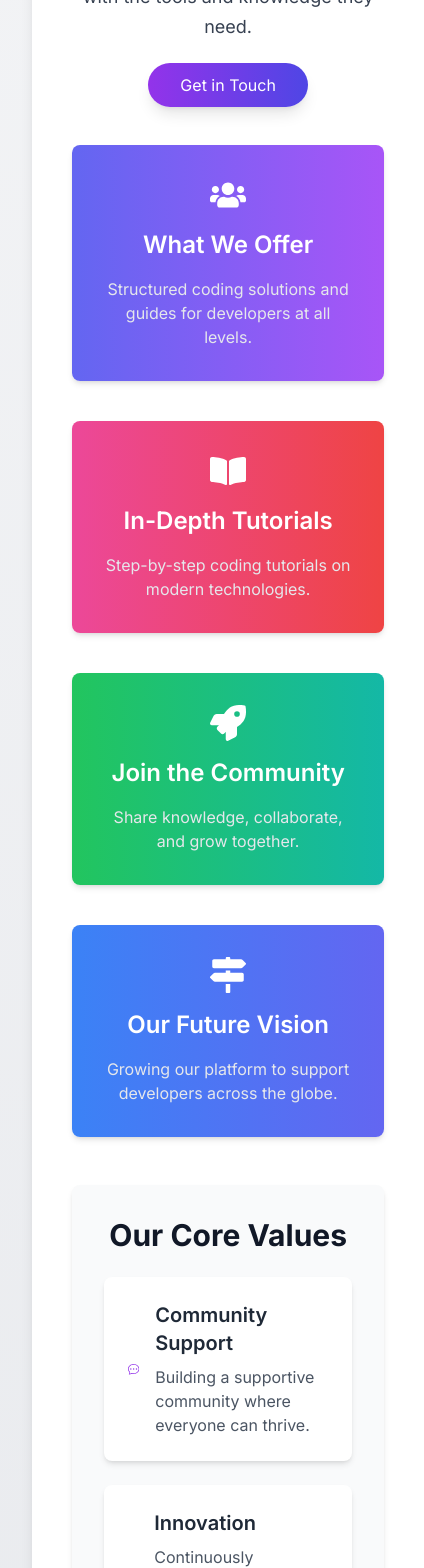
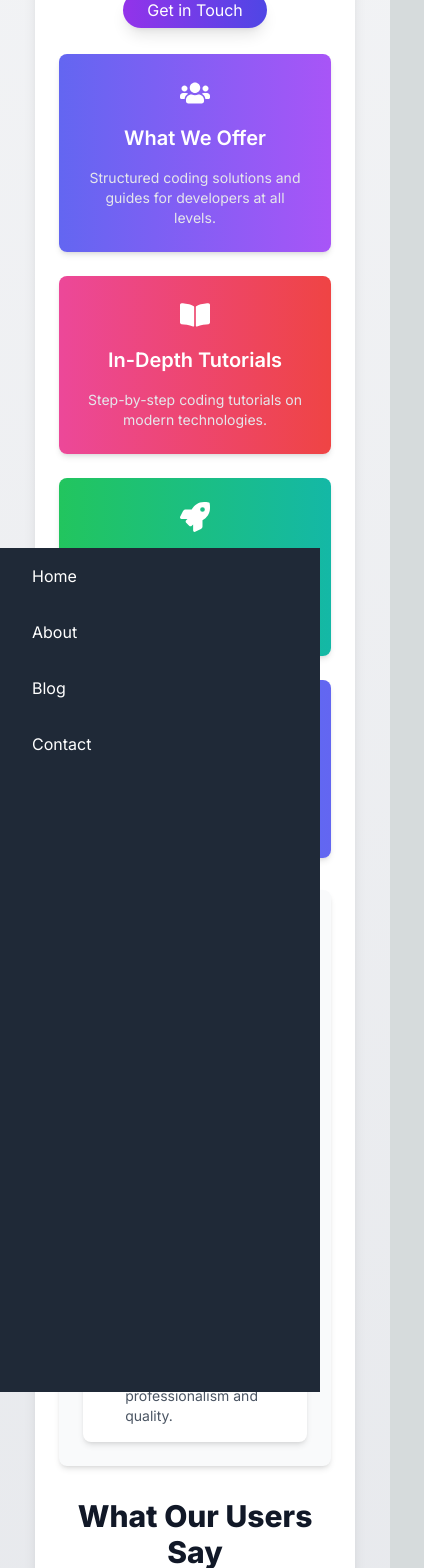
Before and after one commit to ambreenzubari/hunting-coders, a Next.js app: page /about in a window 390 px wide. Shown: the part 360-1928 px from the top of the page, 424 px wide, since content can reach past the window. Built offline with nearby package versions, Linux system fonts and the light colour scheme.

Commit message:
added responsiveness

```diff
--- a/app/about/page.tsx
+++ b/app/about/page.tsx
@@ -5,14 +5,14 @@ import { BsChatDots, BsLightbulb, BsBuilding } from "react-icons/bs";
 
 const About = () => {
   return (
-    <div className="bg-gradient-to-b from-gray-100 to-gray-200 min-h-screen flex flex-col items-center justify-center p-8">
-      <div className="max-w-5xl bg-white shadow-lg rounded-3xl p-10 mx-auto">
+    <div className="bg-gradient-to-b from-gray-100 to-gray-200 min-h-screen flex flex-col items-center justify-center p-4 sm:p-8">
+      <div className="max-w-xs sm:max-w-sm md:max-w-md lg:max-w-lg xl:max-w-xl 2xl:max-w-2xl bg-white shadow-lg rounded-3xl p-6 sm:p-8 md:p-10 mx-auto">
         {/* Intro Section */}
-        <div className="text-center mb-12">
-          <h1 className="text-5xl font-extrabold text-gray-900 mb-4">
+        <div className="text-center mb-8 sm:mb-12">
+          <h1 className="text-3xl sm:text-4xl md:text-5xl font-extrabold text-gray-900 mb-4">
             About Us
           </h1>
-          <p className="text-lg text-gray-700 leading-relaxed mb-8">
+          <p className="text-base sm:text-lg md:text-xl text-gray-700 leading-relaxed mb-6 sm:mb-8">
             We provide coding solutions, tutorials, and resources designed to
             help developers of all skill levels grow and succeed. Our mission is
             to empower the coding community with the tools and knowledge they
@@ -20,88 +20,88 @@ const About = () => {
           </p>
           <Link
             href="/contact"
-            className="bg-gradient-to-r from-purple-600 to-indigo-600 text-white py-3 px-8 rounded-full shadow-lg hover:shadow-2xl hover:scale-105 transition-transform"
+            className="bg-gradient-to-r from-purple-600 to-indigo-600 text-white py-2 sm:py-3 px-6 sm:px-8 rounded-full shadow-lg hover:shadow-2xl hover:scale-105 transition-transform"
           >
             Get in Touch
           </Link>
         </div>
 
         {/* Features Section */}
-        <div className="grid grid-cols-1 md:grid-cols-2 lg:grid-cols-3 xl:grid-cols-4 gap-10 mb-12">
+        <div className="grid grid-cols-1 sm:grid-cols-2 md:grid-cols-3 lg:grid-cols-4 gap-6 sm:gap-8 mb-8 sm:mb-12">
           {/* Our Project Section */}
-          <div className="flex flex-col items-center text-center bg-gradient-to-r from-indigo-500 to-purple-500 p-8 rounded-lg transform hover:scale-105 transition-transform shadow-md">
-            <FaUsers className="text-white text-4xl mb-4" />
-            <h2 className="text-2xl font-semibold text-white mb-4">
+          <div className="flex flex-col items-center text-center bg-gradient-to-r from-indigo-500 to-purple-500 p-6 sm:p-8 rounded-lg transform hover:scale-105 transition-transform shadow-md">
+            <FaUsers className="text-white text-3xl sm:text-4xl mb-4" />
+            <h2 className="text-xl sm:text-2xl font-semibold text-white mb-4">
               What We Offer
             </h2>
-            <p className="text-gray-200">
+            <p className="text-gray-200 text-sm sm:text-base">
               Structured coding solutions and guides for developers at all levels.
             </p>
           </div>
 
           {/* Tutorials Section */}
-          <div className="flex flex-col items-center text-center bg-gradient-to-r from-pink-500 to-red-500 p-8 rounded-lg transform hover:scale-105 transition-transform shadow-md">
-            <FaBookOpen className="text-white text-4xl mb-4" />
-            <h2 className="text-2xl font-semibold text-white mb-4">
+          <div className="flex flex-col items-center text-center bg-gradient-to-r from-pink-500 to-red-500 p-6 sm:p-8 rounded-lg transform hover:scale-105 transition-transform shadow-md">
+            <FaBookOpen className="text-white text-3xl sm:text-4xl mb-4" />
+            <h2 className="text-xl sm:text-2xl font-semibold text-white mb-4">
               In-Depth Tutorials
             </h2>
-            <p className="text-gray-200">
+            <p className="text-gray-200 text-sm sm:text-base">
               Step-by-step coding tutorials on modern technologies.
             </p>
           </div>
 
           {/* Community Section */}
-          <div className="flex flex-col items-center text-center bg-gradient-to-r from-green-500 to-teal-500 p-8 rounded-lg transform hover:scale-105 transition-transform shadow-md">
-            <FaRocket className="text-white text-4xl mb-4" />
-            <h2 className="text-2xl font-semibold text-white mb-4">
+          <div className="flex flex-col items-center text-center bg-gradient-to-r from-green-500 to-teal-500 p-6 sm:p-8 rounded-lg transform hover:scale-105 transition-transform shadow-md">
+            <FaRocket className="text-white text-3xl sm:text-4xl mb-4" />
+            <h2 className="text-xl sm:text-2xl font-semibold text-white mb-4">
               Join the Community
             </h2>
-            <p className="text-gray-200">
+            <p className="text-gray-200 text-sm sm:text-base">
               Share knowledge, collaborate, and grow together.
             </p>
           </div>
 
           {/* Future Vision Section */}
-          <div className="flex flex-col items-center text-center bg-gradient-to-r from-blue-500 to-indigo-500 p-8 rounded-lg transform hover:scale-105 transition-transform shadow-md">
-            <FaMapSigns className="text-white text-4xl mb-4" />
-            <h2 className="text-2xl font-semibold text-white mb-4">
+          <div className="flex flex-col items-center text-center bg-gradient-to-r from-blue-500 to-indigo-500 p-6 sm:p-8 rounded-lg transform hover:scale-105 transition-transform shadow-md">
+            <FaMapSigns className="text-white text-3xl sm:text-4xl mb-4" />
+            <h2 className="text-xl sm:text-2xl font-semibold text-white mb-4">
               Our Future Vision
             </h2>
-            <p className="text-gray-200">
+            <p className="text-gray-200 text-sm sm:text-base">
               Growing our platform to support developers across the globe.
             </p>
           </div>
         </div>
 
         {/* Additional Sections */}
-        <div className="bg-gray-50 p-8 rounded-lg shadow-md mb-12">
-          <h2 className="text-3xl font-bold text-gray-900 mb-6 text-center">
+        <div className="bg-gray-50 p-6 sm:p-8 rounded-lg shadow-md mb-8 sm:mb-12">
+          <h2 className="text-2xl sm:text-3xl font-bold text-gray-900 mb-4 sm:mb-6 text-center">
             Our Core Values
           </h2>
-          <div className="flex flex-col md:flex-row md:space-x-6">
-            <div className="flex-1 bg-white shadow-md rounded-lg p-6 mb-6 md:mb-0 flex items-center space-x-4">
-              <BsChatDots className="text-purple-600 text-3xl" />
+          <div className="flex flex-col sm:flex-row sm:space-x-6">
+            <div className="flex-1 bg-white shadow-md rounded-lg p-4 sm:p-6 mb-6 sm:mb-0 flex items-center space-x-4">
+              <BsChatDots className="text-purple-600 text-2xl sm:text-3xl" />
               <div>
-                <h3 className="text-xl font-semibold text-gray-800 mb-2">Community Support</h3>
-                <p className="text-gray-600">
+                <h3 className="text-lg sm:text-xl font-semibold text-gray-800 mb-2">Community Support</h3>
+                <p className="text-gray-600 text-sm sm:text-base">
                   Building a supportive community where everyone can thrive.
                 </p>
               </div>
             </div>
-            <div className="flex-1 bg-white shadow-md rounded-lg p-6 mb-6 md:mb-0 flex items-center space-x-4">
-              <BsLightbulb className="text-green-600 text-3xl" />
+            <div className="flex-1 bg-white shadow-md rounded-lg p-4 sm:p-6 mb-6 sm:mb-0 flex items-center space-x-4">
+              <BsLightbulb className="text-green-600 text-2xl sm:text-3xl" />
               <div>
-                <h3 className="text-xl font-semibold text-gray-800 mb-2">Innovation</h3>
-                <p className="text-gray-600">
+                <h3 className="text-lg sm:text-xl font-semibold text-gray-800 mb-2">Innovation</h3>
+                <p className="text-gray-600 text-sm sm:text-base">
                   Continuously innovating to provide the best solutions for our users.
                 </p>
               </div>
             </div>
-            <div className="flex-1 bg-white shadow-md rounded-lg p-6 flex items-center space-x-4">
-              <BsBuilding className="text-blue-600 text-3xl" />
+            <div className="flex-1 bg-white shadow-md rounded-lg p-4 sm:p-6 flex items-center space-x-4">
+              <BsBuilding className="text-blue-600 text-2xl sm:text-3xl" />
               <div>
-                <h3 className="text-xl font-semibold text-gray-800 mb-2">Professionalism</h3>
-                <p className="text-gray-600">
+                <h3 className="text-lg sm:text-xl font-semibold text-gray-800 mb-2">Professionalism</h3>
+                <p className="text-gray-600 text-sm sm:text-base">
                   Maintaining a high standard of professionalism and quality.
                 </p>
               </div>
@@ -110,12 +110,12 @@ const About = () => {
         </div>
 
         {/* Testimonials Section */}
-        <div className="mb-16">
-          <h2 className="text-4xl font-extrabold text-gray-900 mb-6 text-center">
+        <div className="mb-8 sm:mb-12">
+          <h2 className="text-3xl sm:text-4xl font-extrabold text-gray-900 mb-4 sm:mb-6 text-center">
             What Our Users Say
           </h2>
-          <div className="flex flex-col md:flex-row md:space-x-8">
-            <div className="flex-1 bg-white shadow-md rounded-lg p-6 mb-6 md:mb-0">
+          <div className="flex flex-col sm:flex-row sm:space-x-8">
+            <div className="flex-1 bg-white shadow-md rounded-lg p-4 sm:p-6 mb-6 sm:mb-0">
               <p className="text-gray-700 mb-4">
                 "The tutorials provided on this platform are fantastic! They
                 have helped me level up my coding skills significantly."
@@ -123,7 +123,7 @@ const About = () => {
               <p className="font-semibold text-gray-800">Jane Doe</p>
               <p className="text-gray-600">Software Engineer</p>
             </div>
-            <div className="flex-1 bg-white shadow-md rounded-lg p-6">
+            <div className="flex-1 bg-white shadow-md rounded-lg p-4 sm:p-6">
               <p className="text-gray-700 mb-4">
                 "A great resource for both beginners and experienced developers.
                 The community support is exceptional."
@@ -138,7 +138,7 @@ const About = () => {
         <div className="text-center">
           <Link
             href="/contact"
-            className="bg-gradient-to-r from-purple-600 to-indigo-600 text-white py-3 px-8 rounded-full shadow-lg hover:shadow-2xl hover:scale-105 transition-transform"
+            className="bg-gradient-to-r from-purple-600 to-indigo-600 text-white py-2 sm:py-3 px-6 sm:px-8 rounded-full shadow-lg hover:shadow-2xl hover:scale-105 transition-transform"
           >
             Get in Touch
           </Link>
--- a/components/navbar.tsx
+++ b/components/navbar.tsx
@@ -1,34 +1,65 @@
+"use client";
+
 import Link from "next/link";
-import React from "react";
+import React, { useState } from "react";
 
 const Navbar = () => {
+  const [isMenuOpen, setIsMenuOpen] = useState(false);
+
   return (
-    <nav className="bg-gray-800 shadow-md fixed top-0 w-full z-[50] b-[100px] ">
+    <nav className="bg-gray-800 shadow-md fixed top-0 w-full z-[50]">
       <div className="max-w-6xl mx-auto px-4 py-3 flex justify-between items-center">
+        {/* Logo Section */}
         <div className="text-white text-2xl font-bold">
           <Link href="/">MyProject</Link>
         </div>
-        <ul className="flex space-x-6 text-white">
-          <li className="relative group">
-            <Link href="/" className="block py-2 px-4 hover:bg-blue-500 rounded-lg transition-colors">
+
+        {/* Mobile Menu Button */}
+        <button
+          className="text-white text-3xl md:hidden z-[51]" // Ensure the button is above other content
+          onClick={() => setIsMenuOpen(!isMenuOpen)}
+        >
+          {isMenuOpen ? "✕" : "☰"}
+        </button>
+
+        {/* Links Section */}
+        <ul
+          className={`md:flex md:space-x-6 text-white fixed md:static top-16 left-0 right-0 bg-gray-800 md:bg-transparent md:items-center md:justify-start flex-col md:flex-row md:h-auto h-screen w-full max-w-xs md:max-w-none transition-transform duration-300 ease-in-out ${
+            isMenuOpen ? "translate-y-0" : "translate-y-full"
+          } md:translate-y-0 z-[50]`}
+        >
+          <li className="relative group py-2 px-4">
+            <Link
+              href="/"
+              className="block py-2 px-4 hover:bg-blue-500 rounded-lg transition-colors"
+            >
               Home
             </Link>
             <div className="absolute inset-x-0 bottom-0 h-0.5 bg-blue-500 transform scale-x-0 group-hover:scale-x-100 transition-transform"></div>
           </li>
-          <li className="relative group">
-            <Link href="/about" className="block py-2 px-4 hover:bg-blue-500 rounded-lg transition-colors">
+          <li className="relative group py-2 px-4">
+            <Link
+              href="/about"
+              className="block py-2 px-4 hover:bg-blue-500 rounded-lg transition-colors"
+            >
               About
             </Link>
             <div className="absolute inset-x-0 bottom-0 h-0.5 bg-blue-500 transform scale-x-0 group-hover:scale-x-100 transition-transform"></div>
           </li>
-          <li className="relative group">
-            <Link href="/blog" className="block py-2 px-4 hover:bg-blue-500 rounded-lg transition-colors">
+          <li className="relative group py-2 px-4">
+            <Link
+              href="/blog"
+              className="block py-2 px-4 hover:bg-blue-500 rounded-lg transition-colors"
+            >
               Blog
             </Link>
             <div className="absolute inset-x-0 bottom-0 h-0.5 bg-blue-500 transform scale-x-0 group-hover:scale-x-100 transition-transform"></div>
           </li>
-          <li className="relative group">
-            <Link href="/contact" className="block py-2 px-4 hover:bg-blue-500 rounded-lg transition-colors">
+          <li className="relative group py-2 px-4">
+            <Link
+              href="/contact"
+              className="block py-2 px-4 hover:bg-blue-500 rounded-lg transition-colors"
+            >
               Contact
             </Link>
             <div className="absolute inset-x-0 bottom-0 h-0.5 bg-blue-500 transform scale-x-0 group-hover:scale-x-100 transition-transform"></div>
```
Also changed, not shown: app/blogpost/[slug]/page.tsx (+132 -79 lines).
